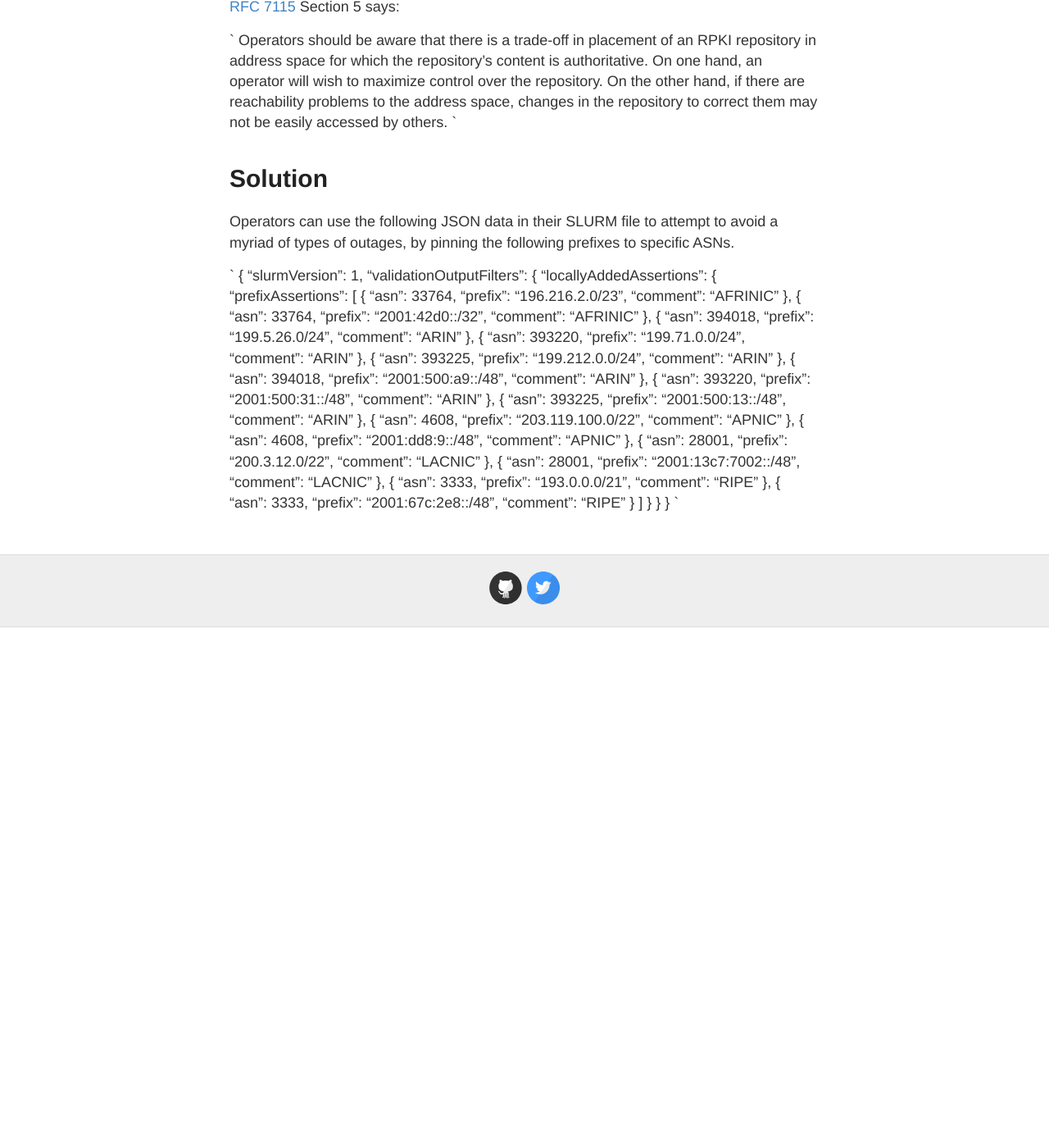
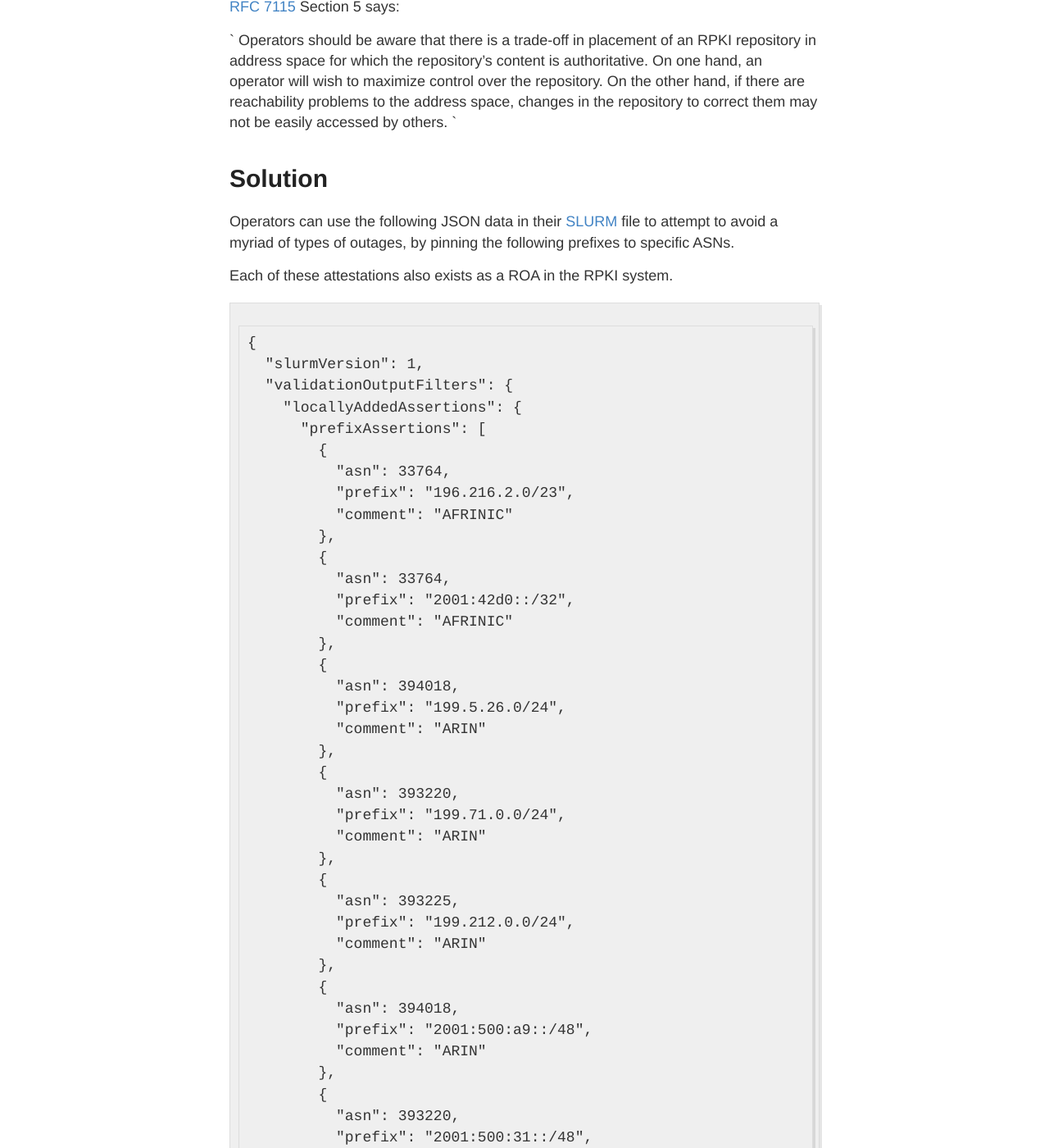
Before and after one commit to NLNOG/bgpfilterguide, a Jekyll site: the page built from guides/slurm_ta.md, in a window 1280 px wide and 1400 px high, scrolled down 569 px. Shown: the whole window at 82% size. Built offline with Jekyll 4.4.1, drawn with Linux system fonts in a browser that asks for light colours; before the commit the page ends 1334 px from its top, so only the background shows below that; some of the changed text lies outside the part shown.

Commit message:
update text, revert backticks

````diff
--- a/guides/slurm_ta.md
+++ b/guides/slurm_ta.md
@@ -24,11 +24,14 @@ repository to correct them may not be easily accessed by others.
 
 # Solution
 
-Operators can use the following JSON data in their SLURM file to
-attempt to avoid a myriad of types of outages, by pinning the
-following prefixes to specific ASNs.
+Operators can use the following JSON data in their
+[SLURM](https://tools.ietf.org/html/rfc8416) file to attempt to avoid a
+myriad of types of outages, by pinning the following prefixes to
+specific ASNs.
 
-`
+Each of these attestations also exists as a ROA in the RPKI system.
+
+```
 {
   "slurmVersion": 1,
   "validationOutputFilters": {
@@ -108,4 +111,4 @@ following prefixes to specific ASNs.
     }
   }
 }
-`
+```
````
